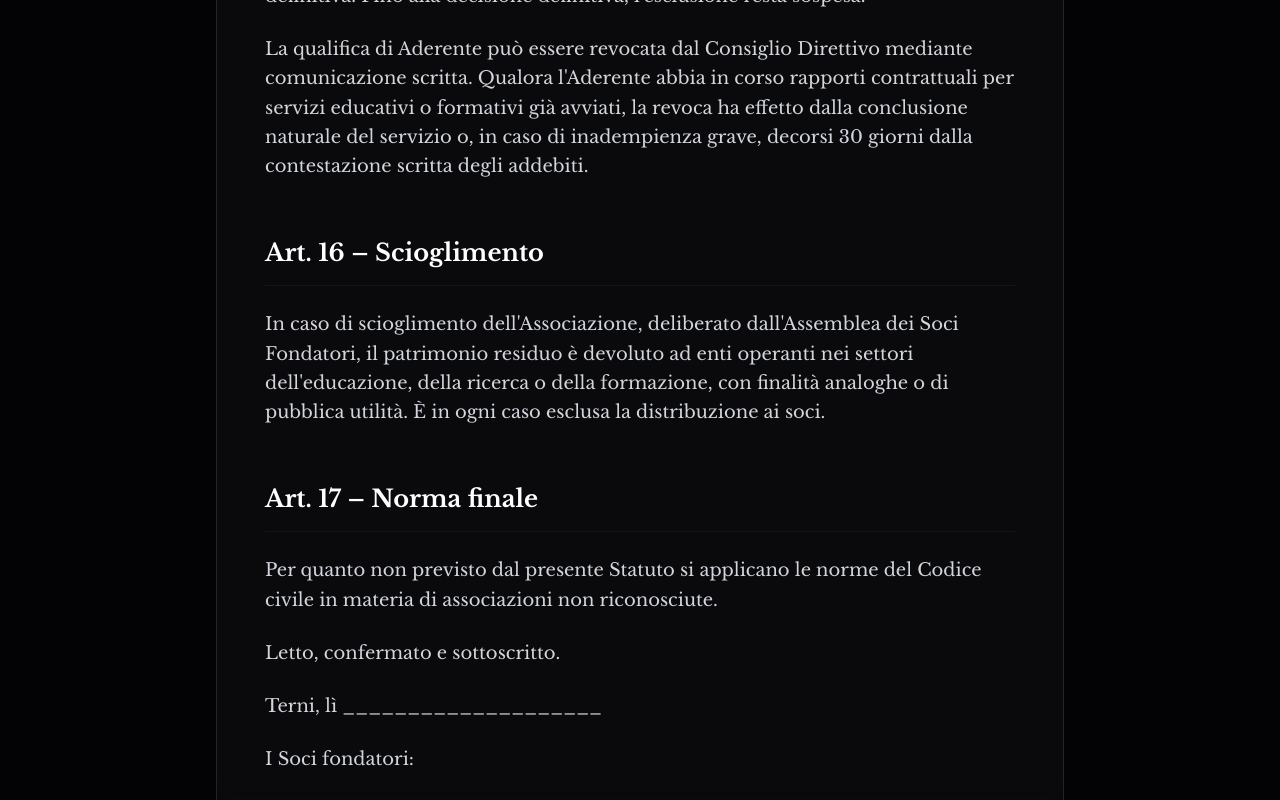
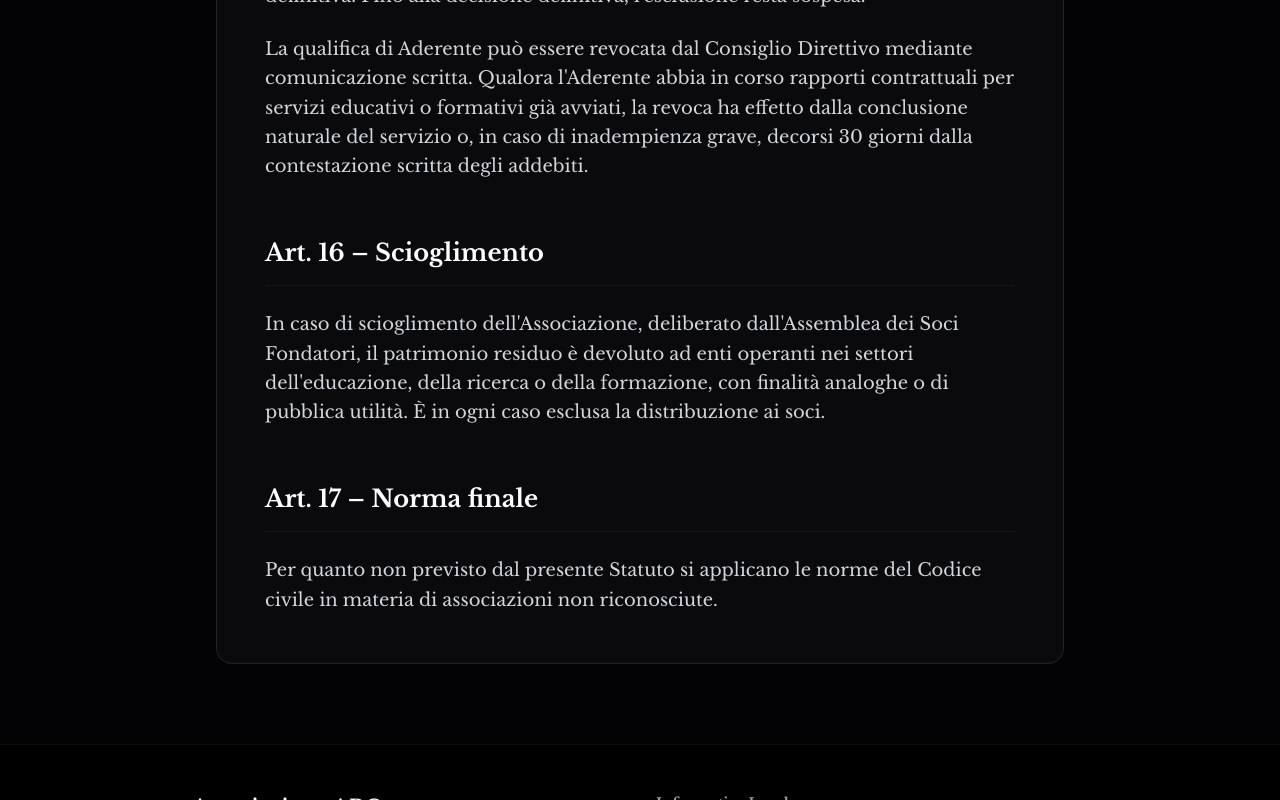
Before and after one commit to GiovanniPecelli/associazionearqtype, a React (Vite) app in the folder website/: page /statuto in a window 1280 px wide. Shown: the part 11200-12000 px from the top of the page. Built offline with nearby package versions, Linux system fonts and the light colour scheme.

Commit message:
chore: remove placeholder signatures from statute

```diff
--- a/website/src/data/statuteData.js
+++ b/website/src/data/statuteData.js
@@ -142,12 +142,5 @@ export const statuteData = [
   "Art. 16 – Scioglimento",
   "In caso di scioglimento dell'Associazione, deliberato dall'Assemblea dei Soci Fondatori, il patrimonio residuo è devoluto ad enti operanti nei settori dell'educazione, della ricerca o della formazione, con finalità analoghe o di pubblica utilità. È in ogni caso esclusa la distribuzione ai soci.",
   "Art. 17 – Norma finale",
-  "Per quanto non previsto dal presente Statuto si applicano le norme del Codice civile in materia di associazioni non riconosciute.",
-  "Letto, confermato e sottoscritto.",
-  "Terni, lì ____________________",
-  "I Soci fondatori:",
-  "1. ________________________________________ (Presidente)",
-  "2. ________________________________________",
-  "3. ________________________________________",
-  "4. ________________________________________"
+  "Per quanto non previsto dal presente Statuto si applicano le norme del Codice civile in materia di associazioni non riconosciute."
 ];
```
